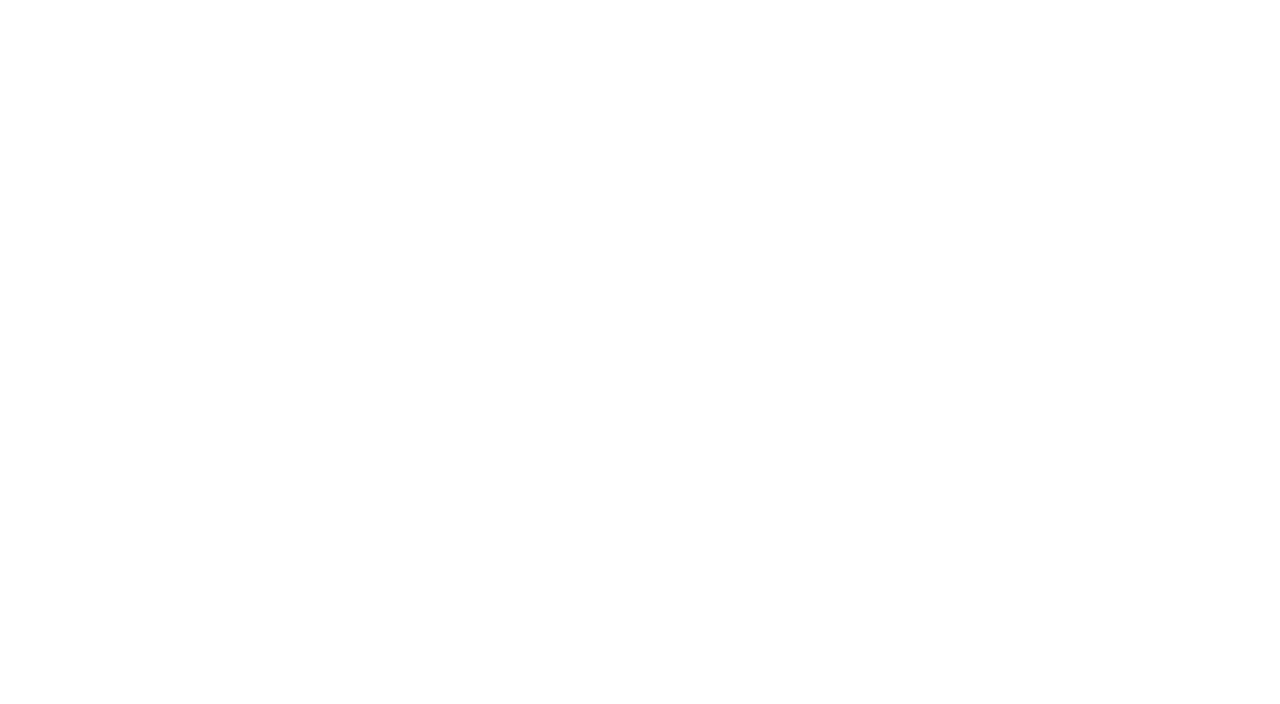
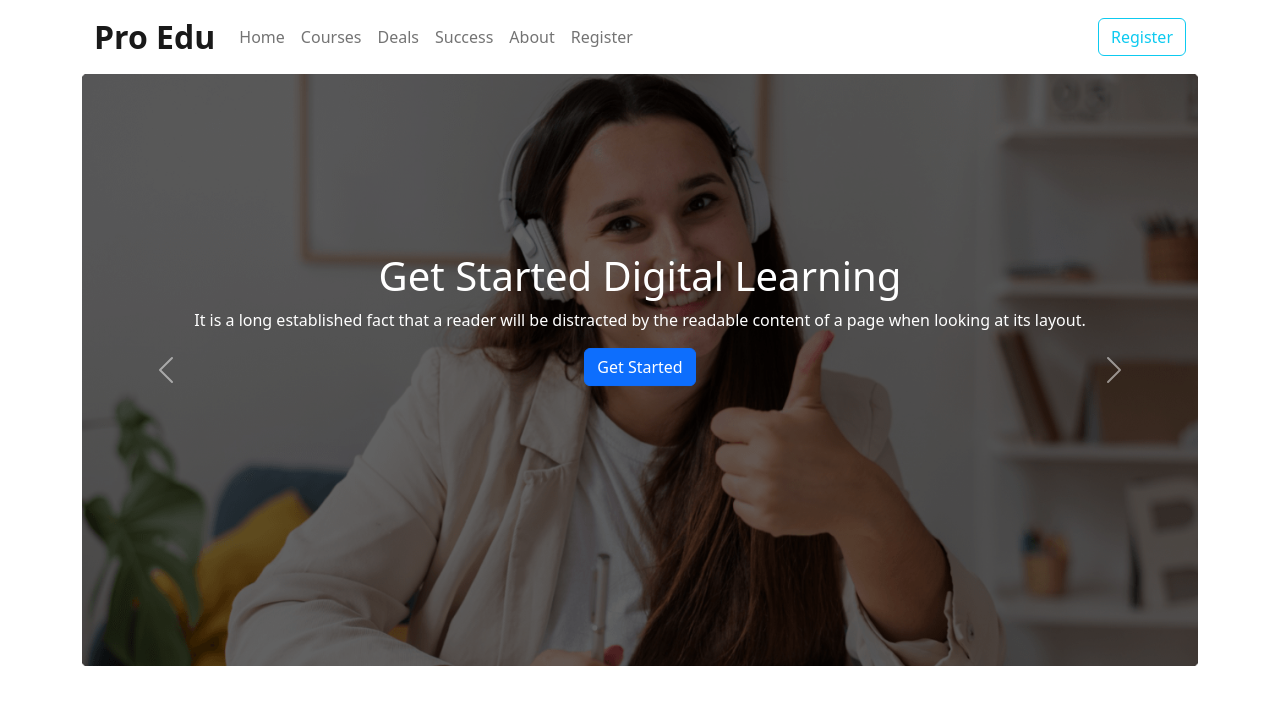
Before and after one commit to Akzaber/Assignment-3-edTech-website, a plain HTML site: page index.html in a window 1280 px wide. Drawn offline with nearby package versions, Linux system fonts and the light colour scheme.

Commit message:
header section commited

```diff
--- a/index.html
+++ b/index.html
@@ -6,8 +6,98 @@
   <meta name="viewport" content="width=device-width, initial-scale=1.0">
   <title>Digital Elearning Website</title>
   <link rel="stylesheet" href="https://cdn.jsdelivr.net/npm/bootstrap@5.2.0/dist/css/bootstrap.min.css">
+  <link rel="stylesheet" href="style.css">
 </head>
 <body>
+  <header class="container">
+    <!-- navbar start -->
+    <nav class="navbar navbar-expand-lg bg-white">
+      <div class="container-fluid">
+        <a class="navbar-brand fw-bold fs-2" href="#">Pro Edu</a>
+        <button class="navbar-toggler" type="button" data-bs-toggle="collapse" data-bs-target="#navbarSupportedContent" aria-controls="navbarSupportedContent" aria-expanded="false" aria-label="Toggle navigation">
+          <span class="navbar-toggler-icon"></span>
+        </button>
+        <div class="collapse navbar-collapse" id="navbarSupportedContent">
+          <ul class="navbar-nav me-auto mb-2 mb-lg-0 justify-content-center">
+            <li class="nav-item">
+              <a class="nav-link" aria-current="page" href="#">Home</a>
+            </li>
+            <li class="nav-item">
+              <a class="nav-link" href="#">Courses</a>
+            </li>
+            <li class="nav-item">
+              <a class="nav-link" href="#">Deals</a>
+            </li>
+            <li class="nav-item">
+              <a class="nav-link" href="#">Success</a>
+            </li>
+            <li class="nav-item">
+              <a class="nav-link" href="#">About</a>
+            </li>
+            <li class="nav-item">
+              <a class="nav-link" href="#">Register</a>
+            </li>
+          </ul>
+          <form class="d-flex" role="search">
+            <button class="btn btn-outline-info" type="submit">Register</button>
+          </form>
+        </div>
+      </div>
+    </nav>
+    <!-- navbar End -->
+
+    <!-- Carousel section start -->
+    <section>
+      <div id="carouselExampleCaptions" class="carousel slide" data-bs-ride="false">
+        <div class="carousel-indicators d-none">
+          <button type="button" data-bs-target="#carouselExampleCaptions" data-bs-slide-to="0" class="active" aria-current="true" aria-label="Slide 1"></button>
+          <button type="button" data-bs-target="#carouselExampleCaptions" data-bs-slide-to="1" aria-label="Slide 2"></button>
+          <button type="button" data-bs-target="#carouselExampleCaptions" data-bs-slide-to="2" aria-label="Slide 3"></button>
+        </div>
+        <div class="carousel-inner">
+          <div class="carousel-item active">
+            <img src="images/cover/cover-1.png" class="background d-block img-fluid" alt="...">
+              <div class="custom vw-100 carousel-caption position-absolute top-50 start-50 translate-middle d-md-block">
+                <h1>Get Started Digital Learning</h1>
+                <p>It is a long established fact that a reader will be distracted by the readable content of a page when looking at its layout.</p>
+                <div class="btn btn-primary">Get Started</div>
+              </div>
+          </div>
+          <div class="carousel-item ">
+            <img src="images/cover/cover-2.jpg" class="background d-block img-fluid" alt="...">
+            <div class="vw-100 carousel-caption position-absolute top-50 start-50 translate-middle d-md-block">
+              <h1>Get Started Digital Learning</h1>
+              <p>It is a long established fact that a reader will be distracted by the readable content of a page when looking at its layout.</p>
+              <div class="btn btn-primary">Get Started</div>
+            </div>
+          </div>
+          <div class="carousel-item">
+            <img src="images/cover/cover-3.jpg" class="background d-block img-fluid" alt="...">
+            <div class="vw-100 d-block carousel-caption position-absolute top-50 start-50 translate-middle d-md-block">
+              <h1>Get Started Digital Learning</h1>
+              <p>It is a long established fact that a reader will be distracted by the readable content of a page when looking at its layout.</p>
+              <div class="btn btn-primary">Get Started</div>
+            </div>
+          </div>
+        </div>
+        <button class="carousel-control-prev" type="button" data-bs-target="#carouselExampleCaptions" data-bs-slide="prev">
+          <span class="carousel-control-prev-icon" aria-hidden="true"></span>
+          <span class="visually-hidden">Previous</span>
+        </button>
+        <button class="carousel-control-next" type="button" data-bs-target="#carouselExampleCaptions" data-bs-slide="next">
+          <span class="carousel-control-next-icon" aria-hidden="true"></span>
+          <span class="visually-hidden">Next</span>
+        </button>
+      </div>
+    </section>
+    <!-- Carousel section End -->
+  </header>
+  <main>
+
+  </main>
+  <footer>
+
+  </footer>
   <script src="	https://cdn.jsdelivr.net/npm/bootstrap@5.2.0/dist/js/bootstrap.bundle.min.js"></script>
 </body>
 </html>
--- /dev/null
+++ b/style.css
@@ -0,0 +1,3 @@
+.background{
+  filter: brightness(40%);
+}
```
